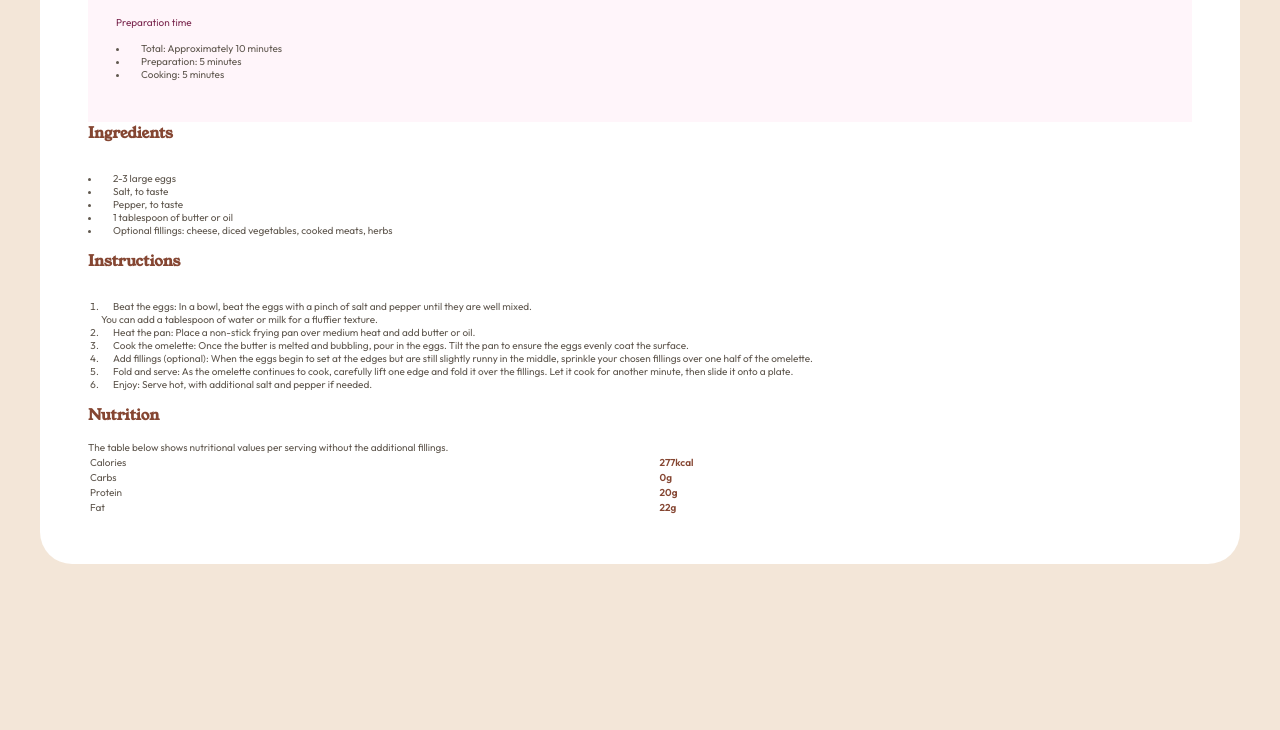
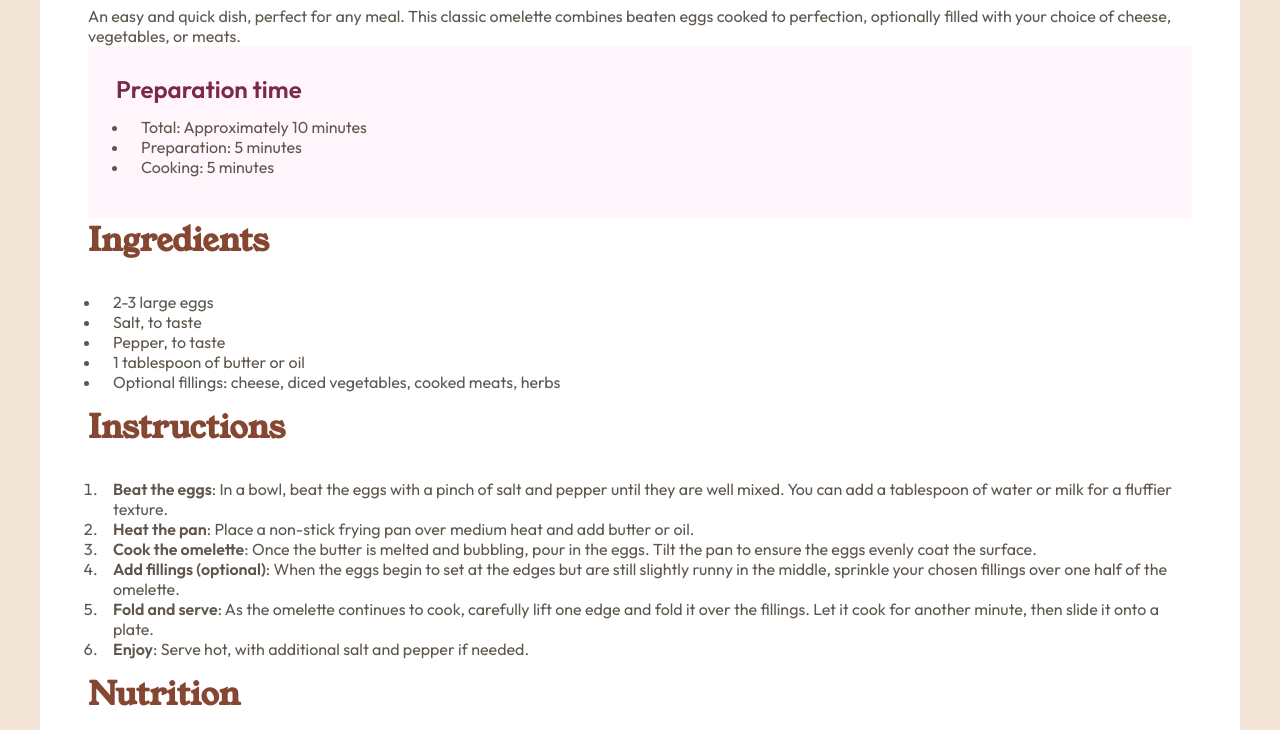
Before and after one commit to vladan-masic/001-html-css-exercises, a plain HTML site: page 013-recipe-page-main/index.html in a window 1280 px wide. Shown: the part 727-1457 px from the top of the page. Before the commit the page ends 1387 px from the top, so only its background shows below. Drawn offline with Linux system fonts and the light colour scheme.

Commit message:
013 - Add font sizes

```diff
--- a/013-recipe-page-main/assets/styles.css
+++ b/013-recipe-page-main/assets/styles.css
@@ -36,11 +36,19 @@
 h1 {
   margin-bottom: 2.2rem;
   color: var(--stone-900);
+  font-size: 4.2rem;
 }
 
 h2 {
   margin-bottom: 1.6rem;
   color: var(--brown-800);
+  font-size: 3.2rem;
+}
+
+p,
+li,
+td {
+  font-size: 1.6rem;
 }
 
 ul,
@@ -72,6 +80,12 @@
 
 .preparation-time {
   color: var(--rose-800);
+  font-size: 2.4rem;
+  font-weight: 600;
+}
+
+.bold-600 {
+  font-weight: 600;
 }
 
 .nutrition-table {
--- a/013-recipe-page-main/index.html
+++ b/013-recipe-page-main/index.html
@@ -58,16 +58,21 @@
     <section>
       <h2>Instructions</h2>
       <ol>
-        <li>Beat the eggs: In a bowl, beat the eggs with a pinch of salt and pepper until they are well mixed.</li>
-        You can add a tablespoon of water or milk for a fluffier texture.
-        <li>Heat the pan: Place a non-stick frying pan over medium heat and add butter or oil.</li>
-        <li>Cook the omelette: Once the butter is melted and bubbling, pour in the eggs. Tilt the pan to ensure
+        <li><span class="bold-600">Beat the eggs</span>: In a bowl, beat the eggs with a pinch of salt and pepper until
+          they are well mixed.
+          You can add a tablespoon of water or milk for a fluffier texture.</li>
+        <li><span class="bold-600">Heat the pan</span>: Place a non-stick frying pan over medium heat and add butter or
+          oil.</li>
+        <li><span class="bold-600">Cook the omelette</span>: Once the butter is melted and bubbling, pour in the eggs.
+          Tilt the pan to ensure
           the eggs evenly coat the surface.</li>
-        <li>Add fillings (optional): When the eggs begin to set at the edges but are still slightly runny in the
+        <li><span class="bold-600">Add fillings (optional)</span>: When the eggs begin to set at the edges but are still
+          slightly runny in the
           middle, sprinkle your chosen fillings over one half of the omelette.</li>
-        <li>Fold and serve: As the omelette continues to cook, carefully lift one edge and fold it over the
+        <li><span class="bold-600">Fold and serve</span>: As the omelette continues to cook, carefully lift one edge and
+          fold it over the
           fillings. Let it cook for another minute, then slide it onto a plate.</li>
-        <li>Enjoy: Serve hot, with additional salt and pepper if needed.</li>
+        <li><span class="bold-600">Enjoy</span>: Serve hot, with additional salt and pepper if needed.</li>
       </ol>
     </section>
 
```
